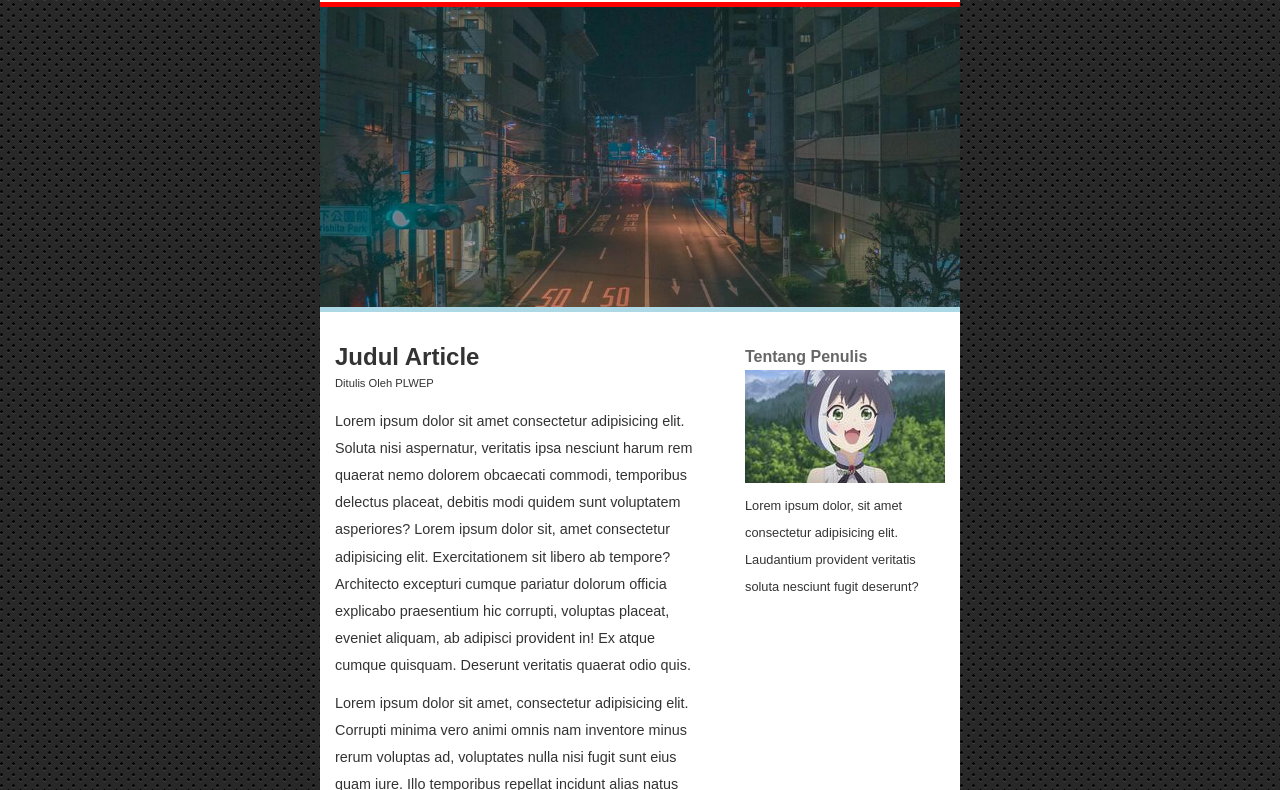
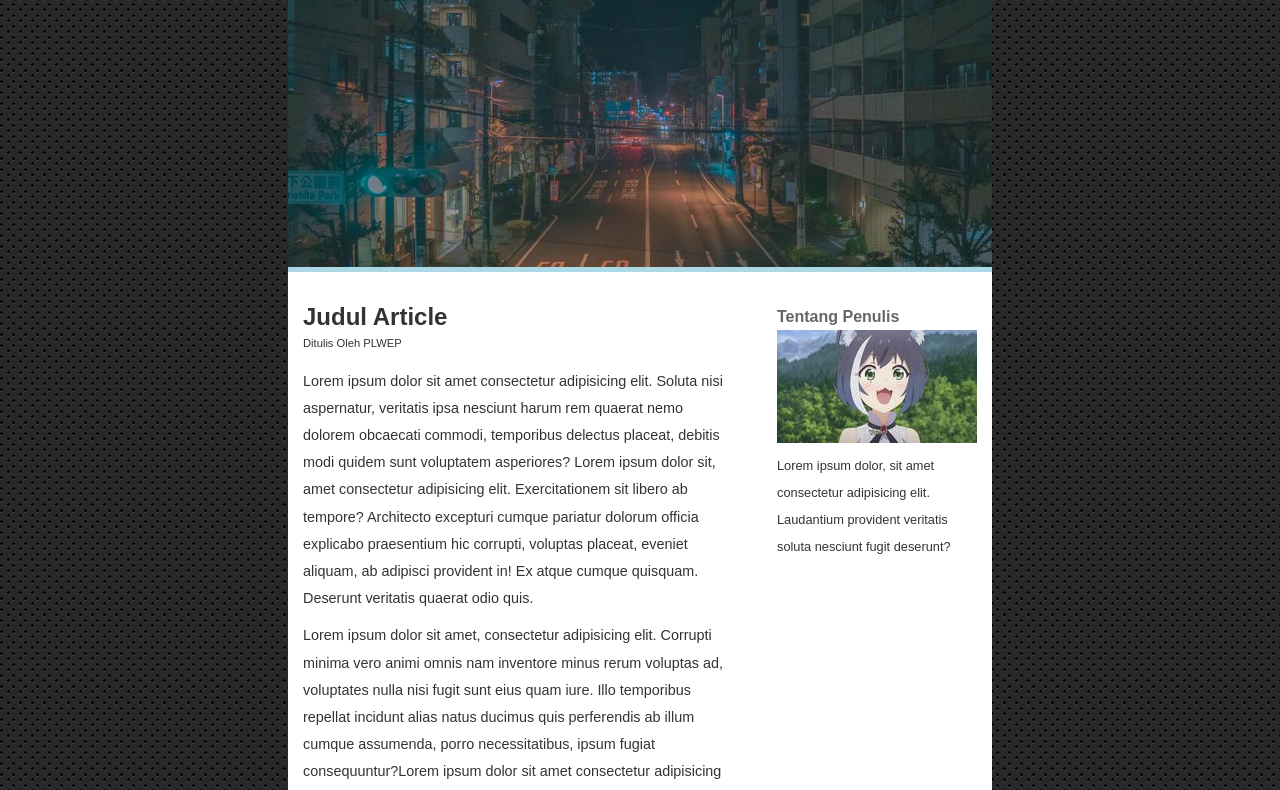
Before and after one commit to PLWEP/Simple-Article-Web, a plain HTML site: page index.html in a window 1280 px wide. Shown: the part 151-941 px from the top of the page. Drawn offline with Linux system fonts and the light colour scheme.

Commit message:
edit final

```diff
--- a/style.css
+++ b/style.css
@@ -46,20 +46,20 @@ table {
 /* Style */
 body {
     font: 1em/1.7em arial, sans-serif;
-    background-color: aqua;
+    background-color: black;
     color: #333;
     background-image: url(res/mainback.png);
 }
 
 .container {
-    width: 90%;
+    width: 95%;
     grid-template-areas:
-    "header header"
-    "hero hero"
-    "main main"
-    "aside aside"
-    "footer footer";
-    margin: 80px auto;
+        "header header"
+        "hero hero"
+        "main main"
+        "aside aside"
+        "footer footer";
+    margin: 40px auto;
     background-color: white;
     display: grid;
     gap: 1em;
@@ -133,30 +133,23 @@ footer {
 /* For Tablet */
 @media screen and (min-width: 768px) {
     .container {
-        width: 70%;
+        width: 75%;
         grid-template-areas:
         "header header"
         "hero hero"
         "main aside"
         "footer footer";
     }
-
-    /* .hero {
-        background-position: 0 -30px;
-    } */
 }
 
+/* For Laptop */
 @media screen and (min-width: 992px) {
     .container {
-        width: 50%;
+        width: 55%;
         grid-template-areas:
         "header header"
         "hero hero"
         "main aside"
         "footer footer";
     }
-
-    /* .hero {
-        background-position: center;
-    } */
 }
```
